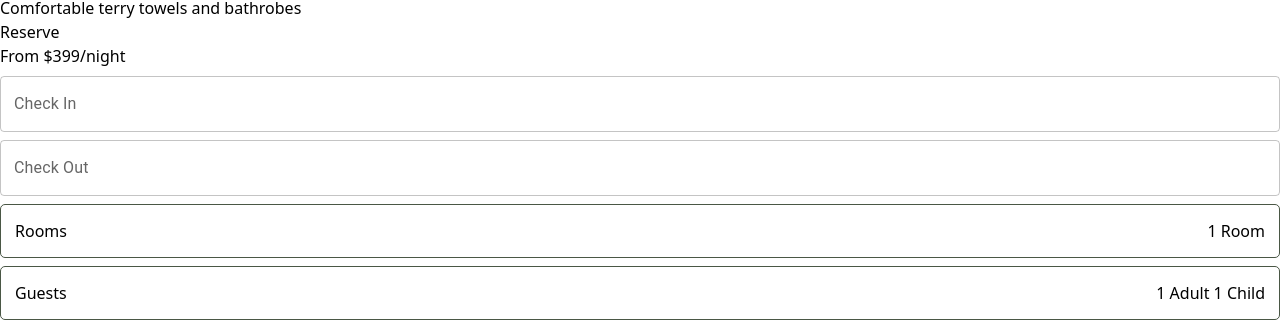
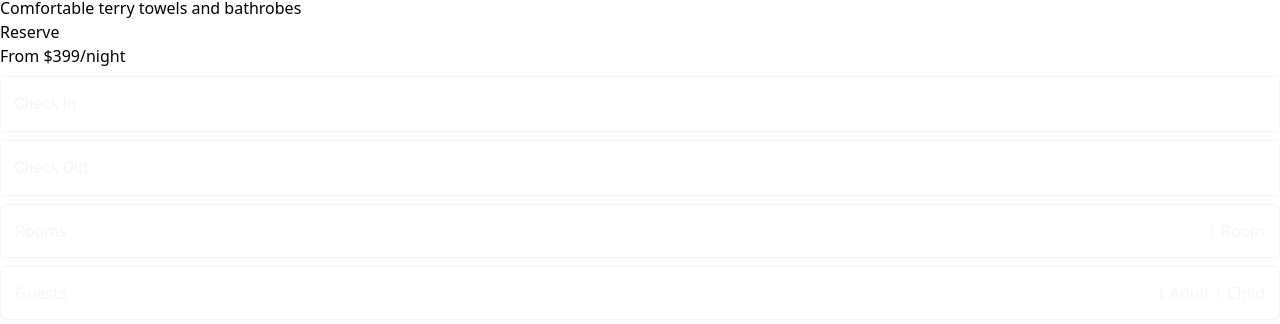
Before and after one commit to Sadi73/hotel-booking-system, a Next.js app: page /room/1 in a window 1280 px wide. Shown: the part 956-1280 px from the top of the page. Built offline with nearby package versions, Linux system fonts and the light colour scheme; no server answers.

Commit message:
updated styles

```diff
--- a/src/app/admin/manage-rooms/page.jsx
+++ b/src/app/admin/manage-rooms/page.jsx
@@ -32,14 +32,14 @@ const page = () => {
                         />
 
                         <div className='flex justify-between items-center'>
-                            <h4 className='' >{eachSpace?.roomName}</h4>
+                            <h4 className='text-black font-semibold'>{eachSpace?.roomName}</h4>
                             <CiEdit />
                         </div>
 
                         <div className='flex justify-between'>
                             <div className='flex items-center gap-2'>
                                 <IoIosPeople />
-                                <p className="">Capacity - {eachSpace?.capacity}</p>
+                                <p className="text-black">Capacity - {eachSpace?.capacity}</p>
                             </div>
 
                             {
--- a/src/components/Dashboard/AdminComponents/Dashboard/AmountSummary.jsx
+++ b/src/components/Dashboard/AdminComponents/Dashboard/AmountSummary.jsx
@@ -23,7 +23,7 @@ const AmountSummary = () => {
 
     return (
         <div className="h-96 border rounded-lg shadow-xl p-5">
-            <h2 className="font-bold mb-5">Amount Details</h2>
+            <h2 className="font-bold text-black mb-5">Amount Details</h2>
             <div className="flex justify-center relative">
                 <PieChart width={250} height={170}>
                     <Pie
@@ -42,7 +42,7 @@ const AmountSummary = () => {
                     </Pie>
                 </PieChart>
 
-                <div className='absolute top-12 text-center'>
+                <div className='absolute top-12 text-center text-black'>
                     <p>Total Amount</p>
                     <p className='font-bold'>$33000</p>
                 </div>
--- a/src/components/Dashboard/AdminComponents/Dashboard/BookingSummary.jsx
+++ b/src/components/Dashboard/AdminComponents/Dashboard/BookingSummary.jsx
@@ -37,8 +37,8 @@ const data = [
 const BookingSummary = () => {
     return (
         <div className='h-96 border rounded-lg shadow-xl p-5'>
-            <h2 className='font-bold '>Booking Details</h2>
-            <p className='text-sm mb-5'>Total Booking Report </p>
+            <h2 className='font-bold text-black'>Booking Details</h2>
+            <p className='text-sm text-black mb-5'>Total Booking Report </p>
 
             <ResponsiveContainer width="100%" height="80%">
                 <AreaChart
--- a/src/components/Dashboard/AdminComponents/Dashboard/RevenueSummary.jsx
+++ b/src/components/Dashboard/AdminComponents/Dashboard/RevenueSummary.jsx
@@ -57,7 +57,7 @@ const data = [
 const RevenueSummary = () => {
     return (
         <div className='h-96 border rounded-lg shadow-xl p-5'>
-            <h2 className='font-bold mb-5'>Total Revenue</h2>
+            <h2 className='text-black font-bold mb-5'>Total Revenue</h2>
 
             <ResponsiveContainer width="100%" height="90%">
                 <BarChart
--- a/src/components/Dashboard/AdminComponents/Dashboard/VisitorsSummary.jsx
+++ b/src/components/Dashboard/AdminComponents/Dashboard/VisitorsSummary.jsx
@@ -33,7 +33,7 @@ const data = [
 const VisitorsSummary = () => {
     return (
         <div className='h-96 border rounded-lg shadow-xl p-5'>
-            <h2 className='font-bold mb-5'>Visitors Over Time</h2>
+            <h2 className='font-bold text-black mb-5'>Visitors Over Time</h2>
 
             <ResponsiveContainer width="100%" height="90%">
                 <LineChart
--- a/src/components/LandingPageLayout/BannerSection/AccountMenu.jsx
+++ b/src/components/LandingPageLayout/BannerSection/AccountMenu.jsx
@@ -34,7 +34,7 @@ export default function AccountMenu() {
 
     return (
         <React.Fragment>
-            <Box sx={{ display: 'flex', alignItems: 'center', textAlign: 'center' }}>
+            <div style={{ display: 'flex', alignItems: 'center', textAlign: 'center', border: '0' }}>
                 <Typography sx={{}}>{authInfo?.userName}</Typography>
 
                 <IconButton
@@ -47,7 +47,7 @@ export default function AccountMenu() {
                 >
                     <Avatar sx={{ width: 32, height: 32 }}>M</Avatar>
                 </IconButton>
-            </Box>
+            </div>
 
             <Menu
                 anchorEl={anchorEl}
--- a/src/components/MUI/BasicDatePicker/styles.css
+++ b/src/components/MUI/BasicDatePicker/styles.css
@@ -1,12 +1,13 @@
-.MuiTextField-root{
+.MuiTextField-root {
     width: 100%;
-    border: 1px solid #B99D75;
-    border-radius: 5px;
 }
 
-.css-jupps9-MuiInputBase-root-MuiOutlinedInput-root,
-.css-113d811-MuiFormLabel-root-MuiInputLabel-root,
-.css-1umw9bq-MuiSvgIcon-root,
-.css-19qnlrw-MuiFormLabel-root-MuiInputLabel-root{
-    color: white;
+.MuiOutlinedInput-notchedOutline {
+    border-color: whitesmoke !important;
 }
+
+.MuiFormLabel-root,
+.MuiInputBase-input,
+.MuiSvgIcon-root {
+    color: whitesmoke !important;
+}
--- a/src/components/MUI/BasicPopover/popoverstyles.css
+++ b/src/components/MUI/BasicPopover/popoverstyles.css
@@ -1,4 +1,4 @@
-.css-l94io6{
-    color: white;
-    border: 1px solid #B99D75;
+.MuiBox-root{
+    color: whitesmoke !important;
+    border: 1px solid whitesmoke !important;
 }
```
Also changed, not shown: src/components/Dashboard/AdminComponents/Dashboard/ReservationSummary.jsx (+5 -5 lines), src/components/Dashboard/AdminComponents/Dashboard/RoomSummary.jsx (+5 -5 lines).
